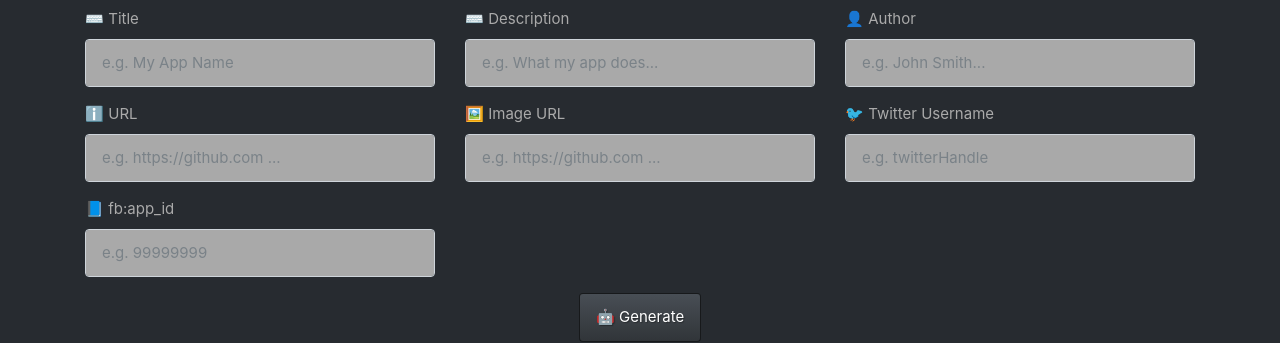
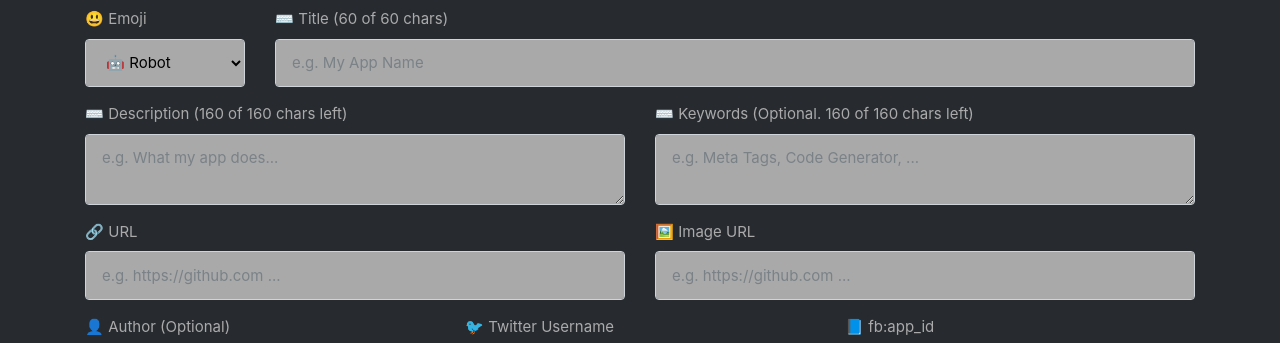
Before and after one commit to lewdev/meta-tag-gen, a website: page src/index.html in a window 1280 px wide. Shown: the part 141-484 px from the top of the page. Drawn offline with Linux system fonts and the light colour scheme.

Commit message:
🔧 Add input tips, links to info sources, emojis

```diff
--- a/src/assets/css-modal.css
+++ b/src/assets/css-modal.css
@@ -19,13 +19,13 @@
 .modal-window > div {
   width: 90%;
   height: 80%;
+  padding: 3rem;
   position: absolute;
   background-color: #333333;
   top: 50%;
   left: 50%;
   -webkit-transform: translate(-50%, -50%);
           transform: translate(-50%, -50%);
-  padding: 1.5em;
   /*background: #ffffff; */
   /* color: #333333; */
   -moz-box-shadow: 5px 5px 5px 0px #696969;
--- /dev/null
+++ b/src/assets/emojis.js
@@ -0,0 +1,196 @@
+const emojis = [
+{ emoji: "🤖", name: "Robot" },
+{ emoji: "👩‍💻", name: "Woman Technologist" },
+{ emoji: "👨‍💻", name: "Man Technologist" },
+{ emoji: "🏝️", name: "Desert Island" },
+{ emoji: "🚀", name: "Rocket" },
+{ emoji: "🛸", name: "Flying Saucer" },
+{ emoji: "📔", name: "Notebook with Decorative Cover" },
+{ emoji: "📕", name: "Closed Book" },
+{ emoji: "📖", name: "Open Book" },
+{ emoji: "📗", name: "Green Book" },
+{ emoji: "📘", name: "Blue Book" },
+{ emoji: "📙", name: "Orange Book" },
+{ emoji: "📚", name: "Books" },
+{ emoji: "📓", name: "Notebook" },
+{ emoji: "📒", name: "Ledger" },
+{ emoji: "📃", name: "Page with Curl" },
+{ emoji: "📜", name: "Scroll" },
+{ emoji: "📄", name: "Page Facing Up" },
+{ emoji: "📰", name: "Newspaper" },
+{ emoji: "🗞️ Rolled-Up", name: "Newspaper" },
+{ emoji: "📑", name: "Bookmark Tabs" },
+{ emoji: "🔖", name: "Bookmark" },
+{ emoji: "🏷️", name: "Label" },
+{ emoji: "💰", name: "Money Bag" },
+{ emoji: "🔍", name: "Magnifying Glass Tilted Left" },
+{ emoji: "🔎", name: "Magnifying Glass Tilted Right" },
+{ emoji: "🕯️", name: "Candle" },
+{ emoji: "💡", name: "Light Bulb" },
+{ emoji: "📺", name: "Television" },
+{ emoji: "📷", name: "Camera" },
+{ emoji: "💻", name: "Laptop" },
+{ emoji: "🖥️", name: "Desktop Computer" },
+{ emoji: "🖨️", name: "Printer" },
+{ emoji: "⌨️", name: "Keyboard" },
+{ emoji: "🖱️", name: "Computer Mouse" },
+{ emoji: "❤️", name: "Red Heart" },
+{ emoji: "🥺", name: "Pleading Face" },
+{ emoji: "✨", name: "Sparkles" },
+{ emoji: "🔥", name: "Fire" },
+{ emoji: "😊", name: "Smiling Face with Smiling Eyes" },
+{ emoji: "🥰", name: "Smiling Face with Hearts" },
+{ emoji: "🎃", name: "Jack-O-Lantern" },
+{ emoji: "👍", name: "Thumbs Up" },
+{ emoji: "🗺️", name: "World Map" },
+{ emoji: "🖼️", name: "Framed Picture" },
+{ emoji: "📱", name: "Mobile Phone" },
+{ emoji: "🎉", name: "Party Popper" },
+{ emoji: "🎊", name: "Confetti Ball" },
+{ emoji: "⌚", name: "Watch" },
+{ emoji: "⏰", name: "Alarm Clock" },
+{ emoji: "⏱️", name: "Stopwatch" },
+{ emoji: "⏲️", name: "Timer Clock" },
+{ emoji: "🕰️", name: "Mantelpiece Clock" },
+{ emoji: "🎸", name: "Guitar" },
+{ emoji: "🎹", name: "Musical Keyboard" },
+{ emoji: "🎺", name: "Trumpet" },
+{ emoji: "🎻", name: "Violin" },
+{ emoji: "🥁", name: "Drum" },
+{ emoji: "🎬", name: "Clapper Board" },
+{ emoji: "🏹", name: "Bow and Arrow" },
+{ emoji: "🎱", name: "Pool 8 Ball" },
+{ emoji: "🎮", name: "Video Game" },
+{ emoji: "🎰", name: "Slot Machine" },
+{ emoji: "🎲", name: "Game Die" },
+{ emoji: "♟️", name: "Chess Pawn" },
+{ emoji: "🎭", name: "Performing Arts" },
+{ emoji: "🎨", name: "Artist Palette" },
+{ emoji: "🎼", name: "Musical Score" },
+{ emoji: "🎤", name: "Microphone" },
+{ emoji: "🎧", name: "Headphone" },
+{ emoji: "🎯", name: "Direct Hit" },
+{ emoji: "⚽", name: "Soccer Ball" },
+{ emoji: "⚾", name: "Baseball" },
+{ emoji: "🏀", name: "Basketball" },
+{ emoji: "🏐", name: "Volleyball" },
+{ emoji: "🏈", name: "American Football" },
+{ emoji: "🏉", name: "Rugby Football" },
+{ emoji: "🎾", name: "Tennis" },
+{ emoji: "🎳", name: "Bowling" },
+{ emoji: "🎟️", name: "Admission Tickets" },
+{ emoji: "🎫", name: "Ticket" },
+{ emoji: "🎖️", name: "Military Medal" },
+{ emoji: "🏆", name: "Trophy" },
+{ emoji: "🏅", name: "Sports Medal" },
+{ emoji: "🥇", name: "1st Place Medal" },
+{ emoji: "☕", name: "Hot Beverage" },
+{ emoji: "🍔", name: "Hamburger" },
+{ emoji: "🍟", name: "French Fries" },
+{ emoji: "🍕", name: "Pizza" },
+{ emoji: "🥞", name: "Pancakes" },
+{ emoji: "🧇", name: "Waffle" },
+{ emoji: "🧀", name: "Cheese Wedge" },
+{ emoji: "🍖", name: "Meat on Bone" },
+{ emoji: "🥥", name: "Coconut" },
+{ emoji: "🥝", name: "Kiwi Fruit" },
+{ emoji: "🍅", name: "Tomato" },
+{ emoji: "🍊", name: "Tangerine" },
+{ emoji: "🍋", name: "Lemon" },
+{ emoji: "🍌", name: "Banana" },
+{ emoji: "🍍", name: "Pineapple" },
+{ emoji: "🥭", name: "Mango" },
+{ emoji: "🍎", name: "Red Apple" },
+{ emoji: "🍏", name: "Green Apple" },
+{ emoji: "🍐", name: "Pear" },
+{ emoji: "🍑", name: "Peach" },
+{ emoji: "🍒", name: "Cherries" },
+{ emoji: "🍓", name: "Strawberry" },
+{ emoji: "🌈", name: "Rainbow" },
+{ emoji: "☂️", name: "Umbrella" },
+{ emoji: "☔", name: "Umbrella with Rain Drops" },
+{ emoji: "⚡", name: "High Voltage" },
+{ emoji: "❄️", name: "Snowflake" },
+{ emoji: "☃️", name: "Snowman" },
+{ emoji: "⛄", name: "Snowman Without Snow" },
+{ emoji: "☄️", name: "Comet" },
+{ emoji: "🔥", name: "Fire" },
+{ emoji: "💧", name: "Droplet" },
+{ emoji: "🌊", name: "Water Wave" },
+{ emoji: "🎄", name: "Christmas Tree" },
+{ emoji: "🎋", name: "Tanabata Tree" },
+{ emoji: "🎍", name: "Pine Decoration" },
+{ emoji: "⭐", name: "Star" },
+{ emoji: "🌟", name: "Glowing Star" },
+{ emoji: "🌠", name: "Shooting Star" },
+{ emoji: "☁️", name: "Cloud" },
+{ emoji: "🙈 See-No-Evil", name: "Monkey" },
+{ emoji: "🙉 Hear-No-Evil", name: "Monkey" },
+{ emoji: "🙊 Speak-No-Evil", name: "Monkey" },
+{ emoji: "💥", name: "Collision" },
+{ emoji: "💫", name: "Dizzy" },
+{ emoji: "💦", name: "Sweat Droplets" },
+{ emoji: "💨", name: "Dashing Away" },
+{ emoji: "🐵", name: "Monkey Face" },
+{ emoji: "🐒", name: "Monkey" },
+{ emoji: "🦍", name: "Gorilla" },
+{ emoji: "🦧", name: "Orangutan" },
+{ emoji: "🐶", name: "Dog Face" },
+{ emoji: "🐕", name: "Dog" },
+{ emoji: "🦮", name: "Guide Dog" },
+{ emoji: "🐕‍🦺", name: "Service Dog" },
+{ emoji: "🐩", name: "Poodle" },
+{ emoji: "🐺", name: "Wolf" },
+{ emoji: "🦊", name: "Fox" },
+{ emoji: "🦝", name: "Raccoon" },
+{ emoji: "🐱", name: "Cat Face" },
+{ emoji: "🦁", name: "Lion" },
+{ emoji: "🐯", name: "Tiger Face" },
+{ emoji: "🦄", name: "Unicorn" },
+{ emoji: "🦓", name: "Zebra" },
+{ emoji: "🐮", name: "Cow Face" },
+{ emoji: "🐷", name: "Pig Face" },
+{ emoji: "🐖", name: "Pig" },
+{ emoji: "🐗", name: "Boar" },
+{ emoji: "🐭", name: "Mouse Face" },
+{ emoji: "🐻", name: "Bear" },
+{ emoji: "🐨", name: "Koala" },
+{ emoji: "🐼", name: "Panda" },
+{ emoji: "🐔", name: "Chicken" },
+{ emoji: "🐓", name: "Rooster" },
+{ emoji: "🐣", name: "Hatching Chick" },
+{ emoji: "🦉", name: "Owl" },
+{ emoji: "🐸", name: "Frog" },
+{ emoji: "🐟", name: "Fish" },
+{ emoji: "🐠", name: "Tropical Fish" },
+{ emoji: "🐡", name: "Blowfish" },
+{ emoji: "🦈", name: "Shark" },
+{ emoji: "🐙", name: "Octopus" },
+{ emoji: "🐚", name: "Spiral Shell" },
+{ emoji: "🐌", name: "Snail" },
+{ emoji: "🦋", name: "Butterfly" },
+{ emoji: "🐛", name: "Bug" },
+{ emoji: "🐜", name: "Ant" },
+{ emoji: "🐝", name: "Honeybee" },
+{ emoji: "🐞", name: "Lady Beetle" },
+{ emoji: "🕷️", name: "Spider" },
+{ emoji: "🕸️", name: "Spider Web" },
+{ emoji: "🌺", name: "Hibiscus" },
+{ emoji: "🌻", name: "Sunflower" },
+{ emoji: "🌼", name: "Blossom" },
+{ emoji: "🌷", name: "Tulip" },
+{ emoji: "🌱", name: "Seedling" },
+{ emoji: "🌲", name: "Evergreen Tree" },
+{ emoji: "🌳", name: "Deciduous Tree" },
+{ emoji: "🌴", name: "Palm Tree" },
+{ emoji: "🌵", name: "Cactus" },
+{ emoji: "🌾", name: "Sheaf of Rice" },
+{ emoji: "🌿", name: "Herb" },
+{ emoji: "☘️", name: "Shamrock" },
+{ emoji: "🍀", name: "Four Leaf Clover" },
+{ emoji: "🍁", name: "Maple Leaf" },
+{ emoji: "🌍", name: "Globe Showing Europe-Africa" },
+{ emoji: "🌎", name: "Globe Showing Americas" },
+{ emoji: "🌏", name: " Globe Showing Asia-Australia" },
+{ emoji: "🌐", name: " Globe with Meridians" }
+];
--- a/src/index.html
+++ b/src/index.html
@@ -10,11 +10,6 @@
 
   <meta name="author" content="Lewis Nakao">
   <meta name="description" content="Generates meta tags based on multiple standards.">
-
-  <!-- Schema.org for Google -->
-  <meta itemprop="name" content="🤖 Meta Tag Generator">
-  <meta itemprop="description" content="Generates meta tags based on multiple standards.">
-  <meta itemprop="image" content="https://lewdev.github.io/apps/meta-tag-gen/img/banner-1200x630.png">
 
   <!-- Twitter -->
   <meta name="twitter:card" content="summary_large_image">
@@ -75,30 +70,67 @@
     </div>
   </div>
 
-  <div class="container">
+  <div id="top" class="container">
     <div class="page-header" id="banner">
       <h1>⌨️ Inputs</h1>
     </div>
     <div id="metaInputs" class="row">
-      <div class="col-md-4 mt-3">
-        <label>⌨️ Title</label>
+      <div class="col-md-2 mt-3">
+        <label>😃 Emoji</label>
+        <select class="form-control emoji"></select>
+        <div class="my-tooltip">
+          ℹ️ Emojis are effective means of expression. Use them in the text inputs!
+          (<a target="_blank" href="https://emojipedia.org/">Find more</a>)
+        </div>
+      </div>
+      <div class="col-md-10 mt-3">
+        <label>⌨️ Title (<span class="title-char-count">60 of 60 chars</span>)</label>
         <input type="text" class="form-control title" placeholder="e.g. My App Name" />
+        <div class="my-tooltip">
+          ℹ️ Research suggests that 50-60 char long titles allows 90% of your title to be properly visible in search engine results.
+          Also consider visibility of title on browser tabs and social media posts.
+          (<a target="_blank" href="https://moz.com/learn/seo/title-tag">More info</a>)
+        </div>
+      </div>
+      <div class="col-md-6 mt-3">
+        <label>⌨️ Description (<span class="description-char-count">160 of 160 chars left</span>)</label>
+        <textarea class="form-control description" placeholder="e.g. What my app does..."></textarea>
+        <div class="my-tooltip">
+          ℹ️ This does not influence SEO, but it is used below your title on social media posts. Optmially length: 50 to 160 chars.
+          Imagine this being an ad copy and do not duplicate words in your title.
+          (<a target="_blank" href="https://moz.com/learn/seo/meta-description">More info</a>)
+        </div>
+      </div>
+      <div class="col-md-6 mt-3">
+        <label>⌨️ Keywords (Optional. <span class="keywords-char-count">160 of 160 chars left</span>)</label>
+        <textarea class="form-control keywords" placeholder="e.g. Meta Tags, Code Generator, ..."></textarea>
+        <div class="my-tooltip">
+          ℹ️ This does not influence most search engines, but I'll use this to help generate hash tags.
+          (<a target="_blank" href="https://moz.com/blog/the-ultimate-guide-to-seo-meta-tags">More info</a>)
+        </div>
+      </div>
+      <div class="col-md-6 mt-3">
+        <label>🔗 URL</label>
+        <input type="text" class="form-control url" placeholder="e.g. https://github.com ..." />
+        <div class="my-tooltip">ℹ️ URL to your page.</div>
+      </div>
+      <div class="col-md-6 mt-3">
+        <label>🖼️ Image URL</label>
+        <input type="text" class="form-control imageUrl" placeholder="e.g. https://github.com ..." />
+        <div class="my-tooltip">
+          URL to image banner that is optimally 1200 x 630, 1600 x 840, 1920 x 1000. Optimal sizes specific to website:
+          <ul>
+            <li>Facebook (1200 x 630, <a target="_blank" href="https://developers.facebook.com/docs/sharing/webmasters/images/">source</a>)</li>
+            <li>Open Graph (1200 x 627, <a target="_blank" href="https://neilpatel.com/blog/open-graph-meta-tags/">source</a>)</li>
+            <li>Twitter (1500 x 500, <a target="_blank" href="https://blog.snappa.com/twitter-header-size/">source</a>)</li>
+            <li>YouTube (2560 x 1440, min: 1546 x 423, <a target="_blank" href="https://www.wyzowl.com/youtube-banner-size/">source</a>)</li>
+            <li>Pinterest (1000 x 1500)</li>
+          </ul>
+        </div>
       </div>
       <div class="col-md-4 mt-3">
-        <label>⌨️ Description</label>
-        <input type="text" class="form-control description" placeholder="e.g. What my app does..." />
-      </div>
-      <div class="col-md-4 mt-3">
-        <label>👤 Author</label>
+        <label>👤 Author (Optional)</label>
         <input type="text" class="form-control author" placeholder="e.g. John Smith..." />
-      </div>
-      <div class="col-md-4 mt-3">
-        <label>ℹ️ URL</label>
-        <input type="text" class="form-control url" placeholder="e.g. https://github.com ..." />
-      </div>
-      <div class="col-md-4 mt-3">
-        <label>🖼️ Image URL</label>
-        <input type="text" class="form-control imageUrl" placeholder="e.g. https://github.com ..." />
       </div>
       <div class="col-md-4 mt-3">
         <label>🐦 Twitter Username</label>
@@ -107,6 +139,20 @@
       <div class="col-md-4 mt-3">
         <label>📘 fb:app_id</label>
         <input type="text" class="form-control fbAppId" placeholder="e.g. 99999999"/>
+      </div>
+      <div class="col-12 mt-3">
+        <div>
+          📇 &lt;meta http-equiv="Content-Type" content="text/html; charset=utf-8" /&gt;
+          <a target="_blank" href="https://moz.com/blog/the-ultimate-guide-to-seo-meta-tags">Explained here</a>
+        </div>
+        <div>
+          📇 &lt;meta name=viewport content="width=device-width, initial-scale=1"&gt;
+          <a target="_blank" href="https://web.dev/responsive-web-design-basics/">Explained here</a>
+        </div>
+        <div>
+          📇 &lt;meta http-equiv="X-UA-Compatible" content="IE=edge"&gt;
+          <a target="_blank" href="https://stackoverflow.com/questions/6771258/what-does-meta-http-equiv-x-ua-compatible-content-ie-edge-do">Explained here</a>
+        </div>
       </div>
       <div class="col-12 mt-3 text-center">
         <button id="generateBtn" class="btn btn-primary">🤖 Generate</button>
@@ -186,8 +232,10 @@
       <li class="list-group-item"><a target="_blank" href="https://getbootstrap.com">🛠️ Bootstrap</a></li>
       <li class="list-group-item"><a target="_blank" href="https://www.getpaint.net">🛠️ Paint.net</a></li>
     </ul>
+    <div class="p-5"></div>
   </div>
 </div>
 
+<script src="assets/emojis.js"></script>
 <script src="script.js"></script>
 </body></html>
--- a/src/script.js
+++ b/src/script.js
@@ -10,11 +10,14 @@ const metaTagsGen = (() => {
   let data = {};
 
   window.onload = () => {
+    populateEmojiDropdown();
     loadData(() => {
       populateForm(metaInputs, data);
-      displayData();
+      initCharCounter("title", 70);
+      initCharCounter("description", 160);
+      initCharCounter("keywords", 160);
     });
-    generateBtn.onclick = () => displayData();
+    generateBtn.onclick = () => genMetaTags();
     copyOutputBtn.onclick = () => {
       output.select();
       document.execCommand('copy');
@@ -22,9 +25,25 @@ const metaTagsGen = (() => {
     navbarToggleBtn.onclick = () => {
       const navbar = document.getElementById('navbarResponsive');
       navbar.classList.toggle('show');
-    }
-  }
+    };
+  };
+  const populateEmojiDropdown = () => {
+    const select = metaInputs.querySelector(`.emoji`);
+    select.innerHTML = emojis.map(e => `<option value="${e.emoji}">${e.emoji} ${e.name}</option>`).join("");
+  };
+  const updateCharCount = (name, maxSize) => {
+    const input = metaInputs.querySelector(`.${name}`);
+    const elem = metaInputs.querySelector(`.${name}-char-count`);
+    const diff = maxSize - input.value.length;
+    elem.innerHTML = `${diff < 0 ? `<span class="text-danger">${diff}</span>` : diff} of ${maxSize} chars left`;
+  };
+  const initCharCounter = (name, maxSize) => {
+    const input = metaInputs.querySelector(`.${name}`);
+    input.onblur = input.onkeyup = input.onchange = input.onload = () => updateCharCount(name, maxSize);
+    updateCharCount(name, maxSize);
+  };
   const populateForm = (elem, obj) => {
+    populateByColumn(elem, "emoji", obj, true);
     populateByColumn(elem, "title", obj, true);
     populateByColumn(elem, "description", obj, true);
     populateByColumn(elem, "author", obj, true);
@@ -33,36 +52,29 @@ const metaTagsGen = (() => {
     populateByColumn(elem, "twitter", obj, true);
     populateByColumn(elem, "fbAppId", obj, true);
   };
-  const displayData = () => {
+  const genMetaTags = () => {
     data = getFormData(metaInputs);
     saveData();
-    const {title, description, author, url, imageUrl, twitter, fbAppId} = data;
+    const {emoji, title, description, author, url, imageUrl, twitter, fbAppId} = data;
     output.innerHTML =
-`<meta name="author" content="${author}">
+`<meta http-equiv="Content-Type" content="text/html; charset=utf-8" />
+<meta http-equiv="X-UA-Compatible" content="IE=edge"/>
+<meta name="viewport" content="width=device-width, initial-scale=1"/>
+
+<title>${title}</title>
+<meta name="author" content="${author}">
 <meta name="description" content="${description}">
-
-<!-- Optimal Banner Sizes
-facebook:   1200 x 630
-open graph: 1200 x 627
-twitter:    1500 x 500
-pinterest:  1000 x 1500
--->
-
-<!-- Schema.org for Google -->
-<meta itemprop="name" content="${title}">
-<meta itemprop="description" content="${description}">
-<meta itemprop="image" content="${imageUrl}">
 
 <!-- Twitter -->
 <meta name="twitter:card" content="summary_large_image">
-<meta name="twitter:title" content="${title}">
+<meta name="twitter:title" content="${emoji} ${title}">
 <meta name="twitter:description" content="${description}">
 <meta name="twitter:site" content="@${twitter}">
 <meta name="twitter:creator" content="@${twitter}">
 <meta name="twitter:image" content="${imageUrl}">
 
 <!-- Open Graph general (Facebook, Pinterest)-->
-<meta property="og:title" content="${title}">
+<meta property="og:title" content="${emoji} ${title}">
 <meta property="og:description" content="${description}">
 <meta property="og:url" content="${url}">
 <meta property="og:site_name" content="${title}">
@@ -73,6 +85,7 @@ ${!fbAppId ? "" : `<meta property="fb:app_id" content="${fbAppId}">`}`;
   }
   const getFormData = elem => {
     const obj = {};
+    getDataByColumn(elem, "emoji", obj);
     getDataByColumn(elem, "title", obj);
     getDataByColumn(elem, "description", obj);
     getDataByColumn(elem, "author", obj);
@@ -146,6 +159,18 @@ ${!fbAppId ? "" : `<meta property="fb:app_id" content="${fbAppId}">`}`;
       }
     }
   };
+  const trigger = (elem, eventName) => {
+    if (!elem) { return; }
+    var event;
+    if (typeof(Event) === 'function') {
+      event = new Event(eventName);
+    }
+    else {
+      event = document.createEvent("Event");
+      event.initEvent(eventName, true, true);
+    }
+    elem.dispatchEvent(event);
+  };
   const loadData = callback => {
     const localData = window.localStorage.getItem(APP_DATA_KEY);
     if (localData) {
--- a/src/style.css
+++ b/src/style.css
@@ -5,7 +5,16 @@ body {
   margin-top: 5rem;
 }
 .text-lg { font-size: 1.5rem; }
-input, textarea {
+input, textarea, select {
   background-color: darkgray !important;
   color: black !important;
 }
+.my-tooltip {
+  display: none;
+}
+input[type="text"].form-control:focus + div.my-tooltip,
+select.form-control:focus + div.my-tooltip,
+textarea.form-control:focus + div.my-tooltip
+ {
+  display: block;
+}
```
